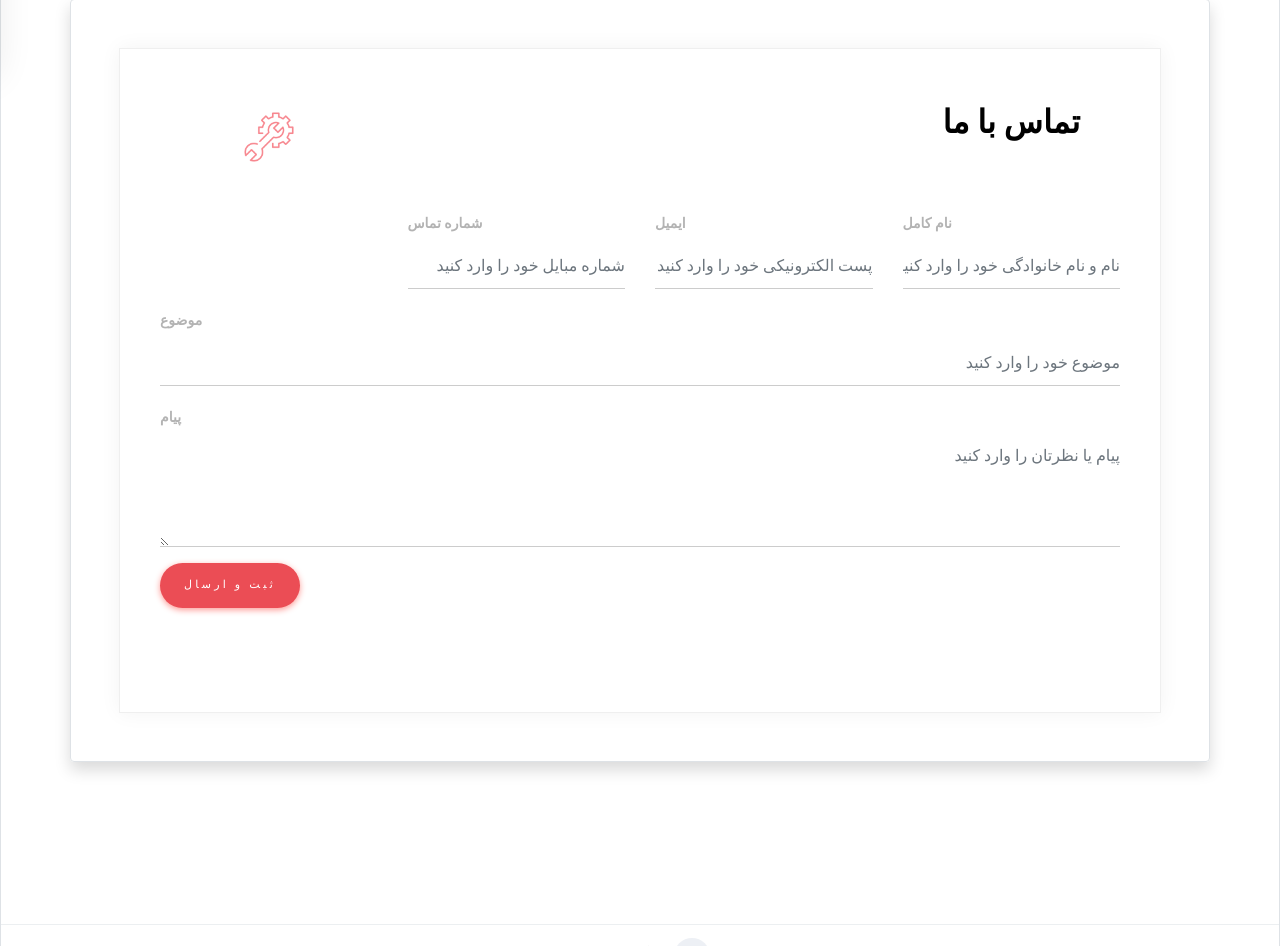
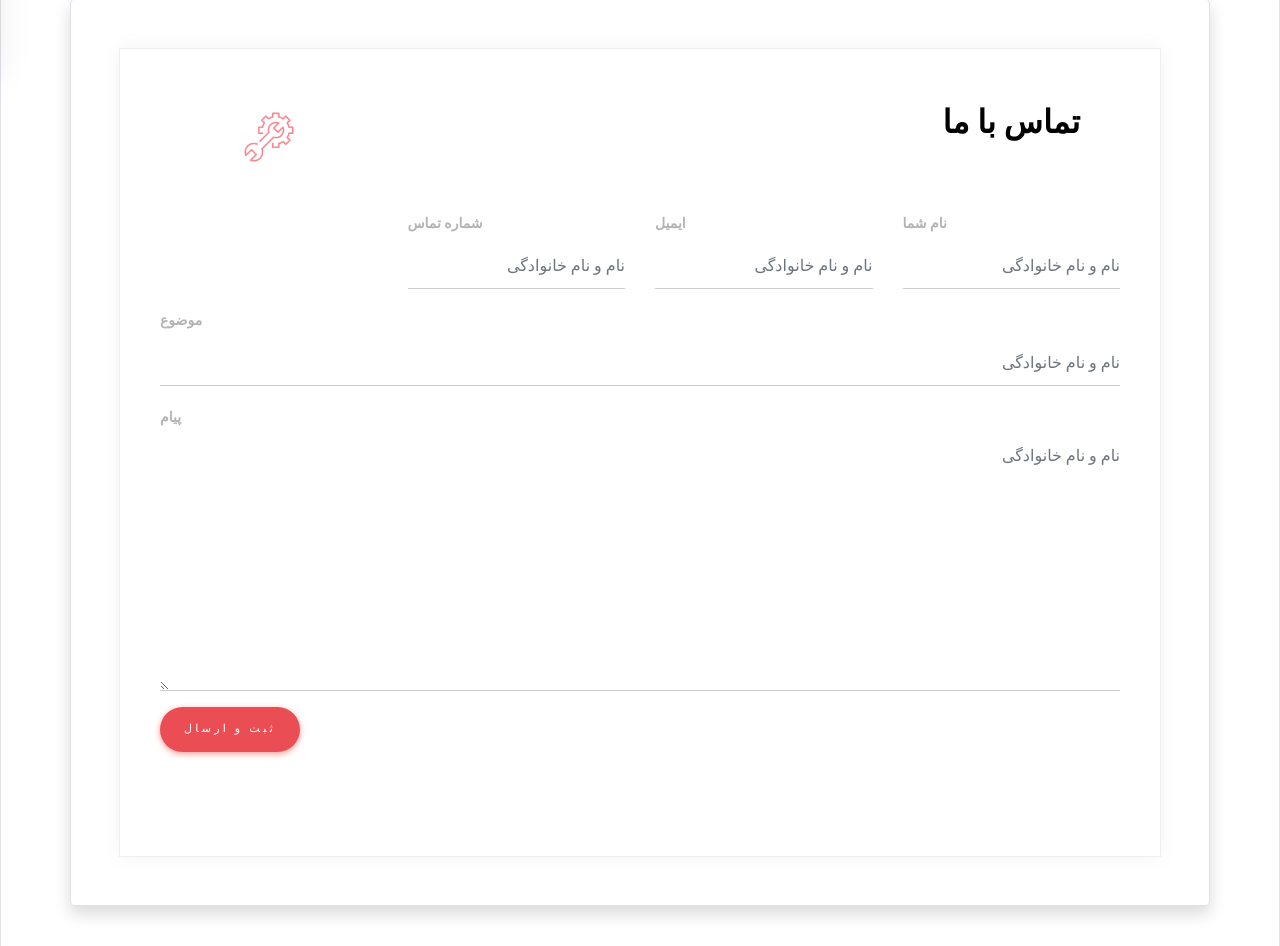
Before and after one commit to samiy4r/shop00, a Django app: template contact/templates/contact/index.html in a window 1280 px wide. Shown: the part 448-1394 px from the top of the page. Run offline with Django 5.2, Linux system fonts and the light colour scheme; the template is opened without the code that fills it: values that come from a table or form of the project are taken from there, others are empty; some libraries are stand-ins or nearby versions.

Commit message:
updated the index.html file for contact app to use django forms

```diff
--- a/contact/templates/contact/index.html
+++ b/contact/templates/contact/index.html
@@ -54,34 +54,32 @@
                 </div>
             </div>
             <br>
-            <form class="mb-5" method="post" id="contactForm" name="contactForm" action>
+            <form class="mb-5" method="post" id="contactForm" name="contactForm" action="{% url 'lightshop:contact' %}">
               {% csrf_token %}
               <div class="row">
                 <div class="col-md-3 form-group mb-3">
-                  <label for="" class="col-form-label"><strong>نام کامل</strong></label>
-                  <input type="text" class="form-control" name="full_name" id="name" placeholder="نام و نام خانوادگی خود را وارد کنید">
+                  <label for="" class="col-form-label"><strong>{{ form.full_name.label}}</strong></label>
+                  {{ form.full_name }}
                 </div>
                 <div class="col-md-3 form-group mb-3">
-                  <label for="" class="col-form-label"><strong>ایمیل</strong></label>
-                  <input type="email" class="form-control" name="email" id="email"  placeholder="پست الکترونیکی خود را وارد کنید">
+                  <label for="" class="col-form-label"><strong>{{ form.email.label}}</strong></label>
+                  {{ form.email }}
                 </div>
                 <div class="col-md-3 form-group mb-3">
-                    <label for="" class="col-form-label"><strong>شماره تماس</strong></label>
-                    <input type="text" class="form-control" name="phone" id="phone"  placeholder="شماره مبایل خود را وارد کنید">
-                  </div>
-              </div>
-
-              <div class="row">
-                <div class="col-md-12 form-group mb-3">
-                  <label for="" class="col-form-label"><strong>موضوع</strong></label>
-                  <input type="text" class="form-control" name="subject" id="Subject"  placeholder="موضوع خود را وارد کنید">
+                  <label for="" class="col-form-label"><strong>{{ form.phone.label}}</strong></label>
+                  {{ form.phone }}
                 </div>
               </div>
-
               <div class="row">
-                <div class="col-md-12 form-group mb-3">
-                  <label for="message" class="col-form-label"><strong>پیام</strong></label>
-                  <textarea class="form-control" name="message" id="message" cols="30" rows="4"  placeholder="پیام یا نظرتان را وارد کنید"></textarea>
+                <div class="col form-group mb-3">
+                  <label for="" class="col-form-label"><strong>{{ form.subject.label}}</strong></label>
+                  {{ form.subject }}
+                </div>
+              </div>
+              <div class="row">
+                <div class="col form-group mb-3">
+                  <label for="" class="col-form-label"><strong>{{ form.message.label}}</strong></label>
+                  {{ form.message }}
                 </div>
               </div>
               <div class="row">
```
